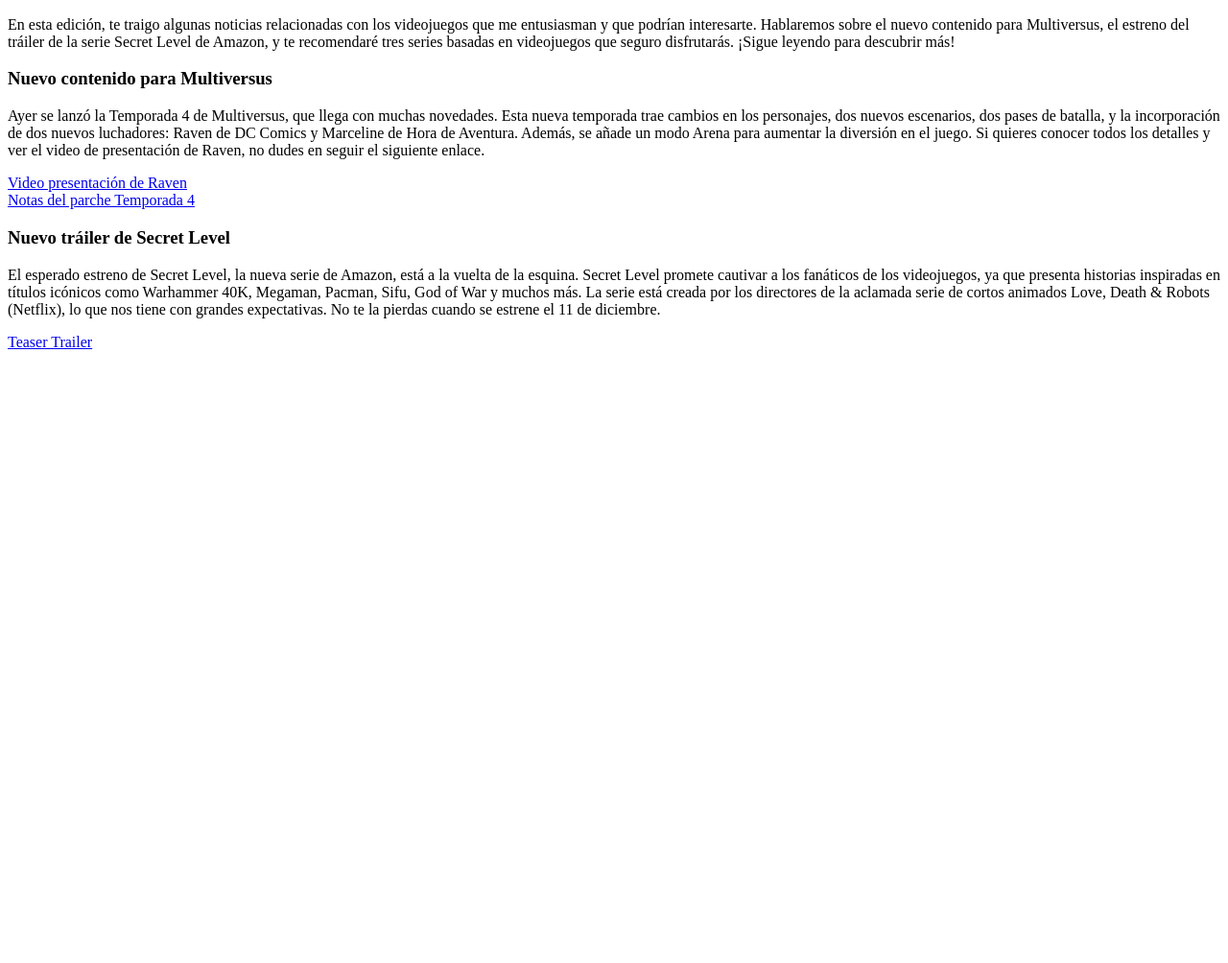
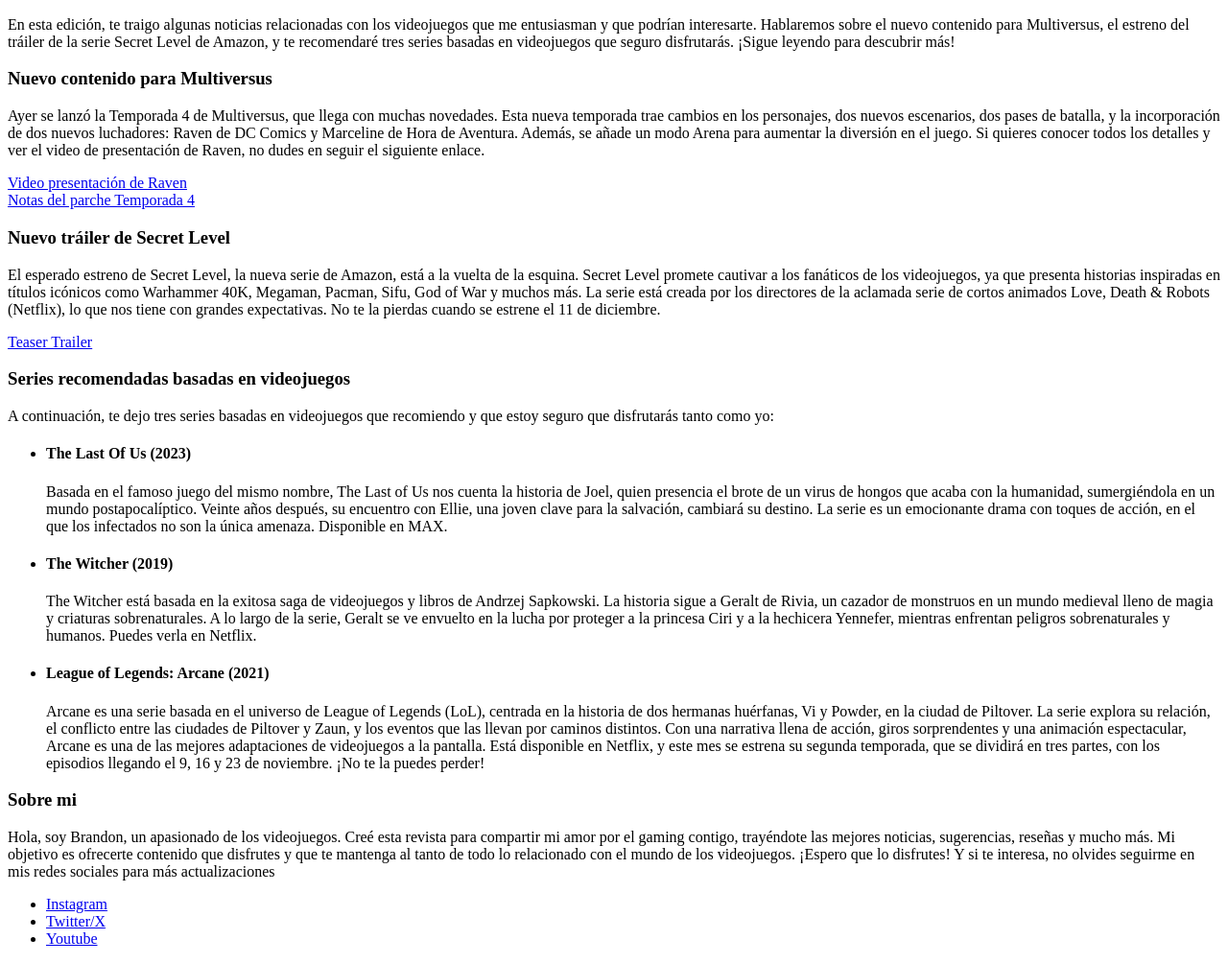
Before and after one commit to Alifinal/Pixel-Pulse, a plain HTML site: page index.html in a window 1280 px wide. Shown: the part 97-1101 px from the top of the page at 96% size. Before the commit the page ends 800 px from the top, so only its background shows below. Drawn offline with Linux system fonts and the light colour scheme.

Commit message:
3ra y 4ta Seccion

```diff
--- a/index.html
+++ b/index.html
@@ -36,5 +36,45 @@
     <a href="https://youtu.be/SvY9Uq7I30Y?si=dIi-4H2u6zQ9a5gy" target="_blank">Teaser Trailer</a>
 </section>
 
+<!--Seccion de Recomendaciones-->
+<section>
+    <h3>Series recomendadas basadas en videojuegos</h3>
+    <p>
+        A continuación, te dejo tres series basadas en videojuegos que recomiendo y que estoy seguro que disfrutarás tanto como yo:
+    </p>
+    <ul>
+        <li><h4>The Last Of Us (2023)</h4>
+            Basada en el famoso juego del mismo nombre, The Last of Us nos cuenta la historia de Joel, quien presencia el brote de un virus de hongos que
+            acaba con la humanidad, sumergiéndola en un mundo postapocalíptico. Veinte años después, su encuentro con Ellie, una joven clave para la salvación, cambiará su destino.
+            La serie es un emocionante drama con toques de acción, en el que los infectados no son la única amenaza. Disponible en MAX.
+        </li>
+        <li><h4>The Witcher (2019)</h4>
+            The Witcher está basada en la exitosa saga de videojuegos y libros de Andrzej Sapkowski. La historia sigue a Geralt de Rivia, un cazador de monstruos en un mundo medieval
+            lleno de magia y criaturas sobrenaturales. A lo largo de la serie, Geralt se ve envuelto en la lucha por proteger a la princesa Ciri y a la hechicera Yennefer, mientras
+            enfrentan peligros sobrenaturales y humanos. Puedes verla en Netflix.
+        </li>
+        <li><h4>League of Legends: Arcane (2021)</h4>
+            Arcane es una serie basada en el universo de League of Legends (LoL), centrada en la historia de dos hermanas huérfanas, Vi y Powder, en la ciudad de Piltover. La serie
+            explora su relación, el conflicto entre las ciudades de Piltover y Zaun, y los eventos que las llevan por caminos distintos. Con una narrativa llena de acción, giros
+            sorprendentes y una animación espectacular, Arcane es una de las mejores adaptaciones de videojuegos a la pantalla. Está disponible en Netflix, y este mes se estrena su
+            segunda temporada, que se dividirá en tres partes, con los episodios llegando el 9, 16 y 23 de noviembre. ¡No te la puedes perder!
+        </li>
+    </ul>
+</section>
+
+<!--Seccion sobre mi-->
+<section>
+    <h3>Sobre mi</h3>
+    <p>
+        Hola, soy Brandon, un apasionado de los videojuegos. Creé esta revista para compartir mi amor por el gaming contigo, trayéndote las mejores noticias, sugerencias, reseñas y mucho
+        más. Mi objetivo es ofrecerte contenido que disfrutes y que te mantenga al tanto de todo lo relacionado con el mundo de los videojuegos. ¡Espero que lo disfrutes! Y si te interesa,
+        no olvides seguirme en mis redes sociales para más actualizaciones
+    </p>
+    <ul>
+        <li><a href="https://www.instagram.com/alifinald1/?next=%2F" target="_blank">Instagram</a></li>
+        <li><a href="https://x.com/AlifinalD" target="_blank">Twitter/X</a></li>
+        <li><a href="https://www.youtube.com/@AlifinalD" target="_blank">Youtube</a></li>
+    </ul>
+</section>
 </body>
 </html>
```
